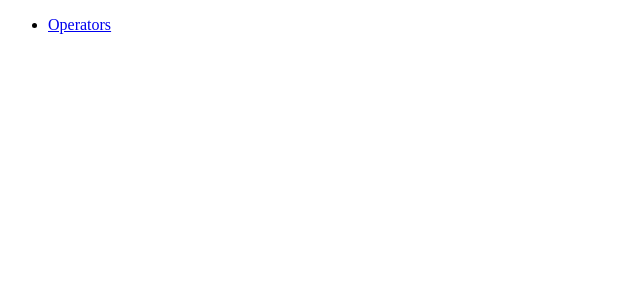
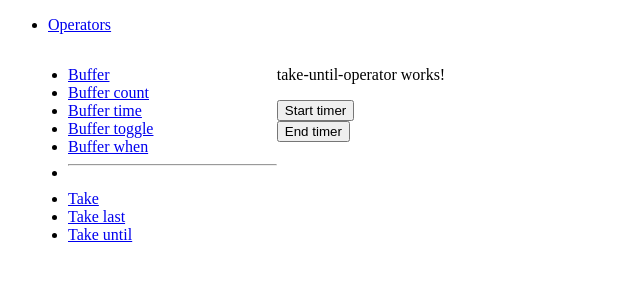
Before and after one commit to natalya-vd/rxjsComplete, an Angular app: page /operators/take-until in a window 1280 px wide. Before the commit this address led to /. Shown: the top 300 px of the page, without its empty margins (0-640 px from the left). Built offline with nearby package versions, Linux system fonts and the light colour scheme.

Commit message:
operators: takeUntil

```diff
--- a/src/app/app-routing.module.ts
+++ b/src/app/app-routing.module.ts
@@ -9,6 +9,7 @@ import { BufferToggleOperatorComponent } from './pages/buffer-toggle-operator/bu
 import { BufferWhenOperatorComponent } from './pages/buffer-when-operator/buffer-when-operator.component';
 import { TakeOperatorComponent } from './pages/take-operator/take-operator.component';
 import { TakeLastOperatorComponent } from './pages/take-last-operator/take-last-operator.component';
+import { TakeUntilOperatorComponent } from './pages/take-until-operator/take-until-operator.component';
 
 const routes: Routes = [
   {
@@ -22,6 +23,7 @@ const routes: Routes = [
       {path: 'buffer-when', component: BufferWhenOperatorComponent},
       {path: 'take', component: TakeOperatorComponent},
       {path: 'take-last', component: TakeLastOperatorComponent},
+      {path: 'take-until', component: TakeUntilOperatorComponent},
     ]
   }
 ];
--- a/src/app/app.module.ts
+++ b/src/app/app.module.ts
@@ -15,6 +15,7 @@ import { BufferToggleOperatorComponent } from './pages/buffer-toggle-operator/bu
 import { BufferWhenOperatorComponent } from './pages/buffer-when-operator/buffer-when-operator.component';
 import { TakeOperatorComponent } from './pages/take-operator/take-operator.component';
 import { TakeLastOperatorComponent } from './pages/take-last-operator/take-last-operator.component';
+import { TakeUntilOperatorComponent } from './pages/take-until-operator/take-until-operator.component';
 
 @NgModule({
   declarations: [
@@ -30,7 +31,8 @@ import { TakeLastOperatorComponent } from './pages/take-last-operator/take-last-
     BufferToggleOperatorComponent,
     BufferWhenOperatorComponent,
     TakeOperatorComponent,
-    TakeLastOperatorComponent
+    TakeLastOperatorComponent,
+    TakeUntilOperatorComponent
   ],
   imports: [
     BrowserModule,
--- a/src/app/pages/operators/operators.component.html
+++ b/src/app/pages/operators/operators.component.html
@@ -11,6 +11,7 @@
       </li>
       <li><a routerLink="take">Take</a></li>
       <li><a routerLink="take-last">Take last</a></li>
+      <li><a routerLink="take-until">Take until</a></li>
     </ul>
   </div>
 
--- /dev/null
+++ b/src/app/pages/take-until-operator/take-until-operator.component.html
@@ -0,0 +1,4 @@
+<p>take-until-operator works!</p>
+
+<div><button type="button" (click)="startTimer()">Start timer</button></div>
+<div><button id="takeUntil" type="button">End timer</button></div>
--- /dev/null
+++ b/src/app/pages/take-until-operator/take-until-operator.component.ts
@@ -0,0 +1,30 @@
+import { AfterViewInit, Component, OnDestroy, OnInit } from '@angular/core';
+import { Observable, Subscription, fromEvent, interval, takeUntil } from 'rxjs';
+
+@Component({
+  selector: 'app-take-until-operator',
+  templateUrl: './take-until-operator.component.html',
+  styleUrls: ['./take-until-operator.component.css']
+})
+export class TakeUntilOperatorComponent implements OnInit, AfterViewInit, OnDestroy {
+  buttonEvent!: Observable<Event>
+  subs!: Subscription
+
+  ngOnInit(): void {
+
+  }
+
+  ngAfterViewInit(): void {
+    this.buttonEvent = fromEvent(document.getElementById('takeUntil')!, 'click')
+  }
+
+  ngOnDestroy(): void {
+    this.subs && this.subs.unsubscribe()
+  }
+
+  startTimer() {
+    this.subs = interval(500)
+      .pipe(takeUntil(this.buttonEvent))
+      .subscribe(data => console.log(data))
+  }
+}
```
Also changed, not shown: src/app/pages/take-until-operator/take-until-operator.component.css (added), 1 other file (tests, documents, lock files or other folders).
